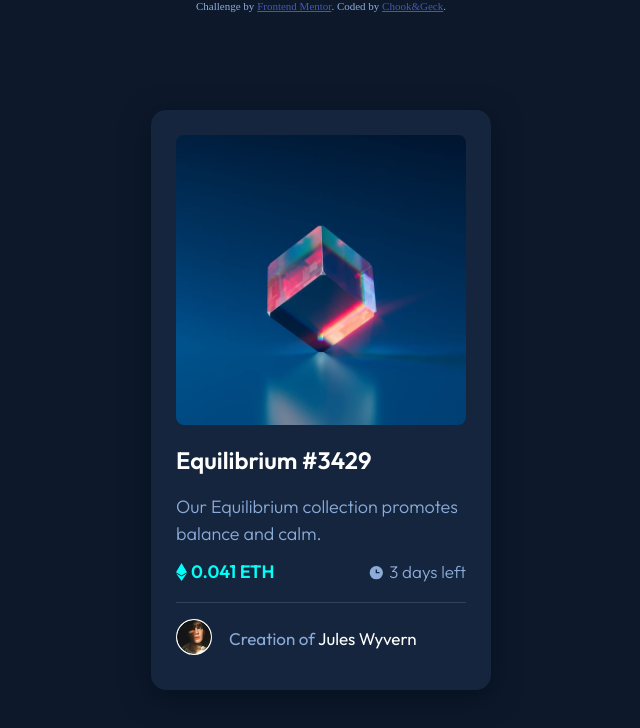
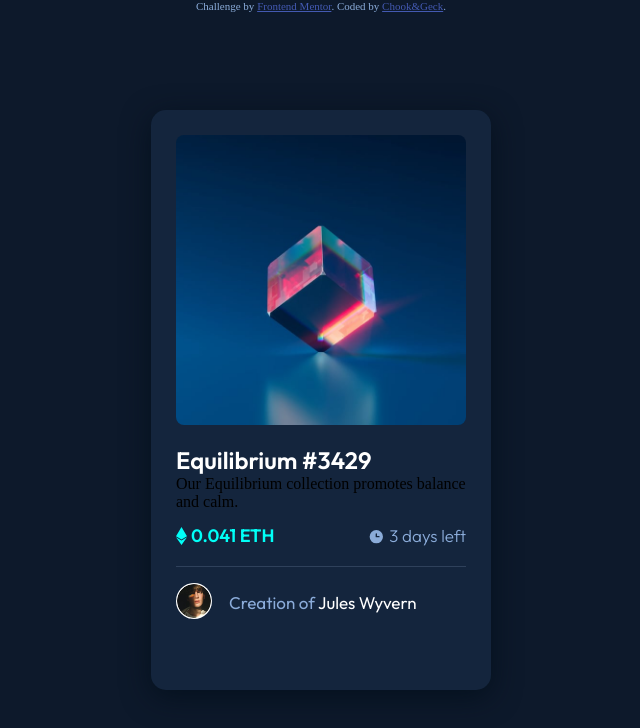
Before and after one commit to ChookandGeck/frontendmentor-solution-2, a plain HTML site: page index.html in a window 1280 px wide. Shown: the whole page, without its empty margins (319-959 px from the left). Drawn offline with Linux system fonts and the light colour scheme.

Commit message:
change h3 ->p

```diff
--- a/index.html
+++ b/index.html
@@ -42,7 +42,7 @@
 
           <h1>Equilibrium #3429</h1>
 
-          <h3>Our Equilibrium collection promotes balance and calm.</h3>
+           <p class="Card-info">Our Equilibrium collection promotes balance and calm.</p>
 
           <div class="card-price-wrapper">
             <div class="card-pricetag-wrapper">
```
